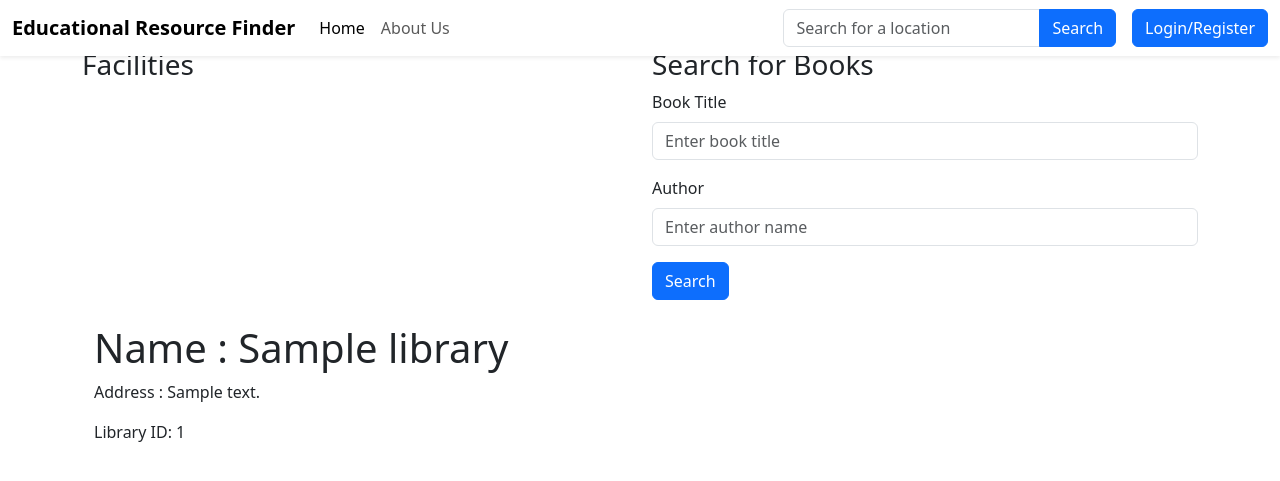
After one commit to SatishH64/EduLoc, a Django app: template Edu/templates/library.html in a window 1280 px wide. The commit adds this page. Shown: the top 481 px of the page. Run offline with Django 5.2, Linux system fonts and the light colour scheme; the template is opened without the code that fills it: most values are stand-ins (such as "Sample title", 1, 10 or a date in 2020).

Commit message:
Update : Added library and book search functionality

```diff
--- a/Edu/api/urls.py
+++ b/Edu/api/urls.py
@@ -8,4 +8,6 @@ urlpatterns = [
     path('nearby-search/', NearbySearchView.as_view(), name='nearby-search'),
     path('search-books/', BookSearchView.as_view(), name='search-books'),
     path("events/education/", EducationEventSearchView.as_view(), name="education-events"),
+    path("library/", library, name="library"),
+    path("library-details/<str:library_id>/", library_details, name="library-details"),
 ]
--- /dev/null
+++ b/Edu/static/js/libraryDetails.js
@@ -0,0 +1,71 @@
+document.addEventListener("DOMContentLoaded", () => {
+    const libraryName = document.getElementById("library-name");
+    const libraryAddress = document.getElementById("library-address");
+    const libraryFacilities = document.getElementById("library-facilities");
+    const bookSearchForm = document.getElementById("book-search-form");
+    const bookResults = document.getElementById("book-results");
+
+    // Fetch library details from the server
+    // const urlParams = new URLSearchParams(window.location.search);
+    // const libraryId = urlParams.get("id");
+    // fetch('/api/library-details/${libraryId}/');
+    // fetch(`/api/library-details/?library_id=${libraryId}`)
+    //     .then(response => response.json())
+    //     .then(data => {
+    //         libraryName.textContent = data.name;
+    //         libraryAddress.textContent = data.address;
+    //
+    //         // data.facilities.forEach(facility => {
+    //         //     const li = document.createElement("li");
+    //         //     li.className = "list-group-item";
+    //         //     li.textContent = facility;
+    //         //     libraryFacilities.appendChild(li);
+    //         // });
+    //     })
+    //     .catch(error => {
+    //         console.error("Error fetching library details:", error);
+    //     });
+
+    // Handle book search
+    bookSearchForm.addEventListener("submit", (event) => {
+        event.preventDefault();
+        const title = document.getElementById("book-title").value.trim();
+        const author = document.getElementById("book-author").value.trim();
+
+        let queryParams = [];
+        if (title) {
+            queryParams.push(`title=${encodeURIComponent(title)}`);
+            }
+        if (author) {
+            queryParams.push(`author=${encodeURIComponent(author)}`);
+        }
+        const queryString = queryParams.length > 0 ? `?${queryParams.join("&")}` : "";
+
+        fetch(`/api/search-books/${queryString}`)
+            .then(response => response.json())
+            .then(data => {
+                bookResults.innerHTML = "";
+
+                if (data.books.length === 0) {
+                    bookResults.innerHTML = "<p>No books found.</p>";
+                    return;
+                }
+
+                data.books.forEach(book => {
+                    const div = document.createElement("div");
+                    div.className = "card mb-3";
+                    div.innerHTML = `
+                        <div class="card-body">
+                            <h5 class="card-title">${book.title}</h5>
+                            <p class="card-text">Author: ${book.author}</p>
+                            <p class="card-text">Published: ${book.first_publish_year || "Unknown"}</p>
+                        </div>
+                    `;
+                    bookResults.appendChild(div);
+                });
+            })
+            .catch(error => {
+                console.error("Error searching for books:", error);
+            });
+    });
+});
--- /dev/null
+++ b/Edu/templates/includes/navbar.html
@@ -0,0 +1,52 @@
+<nav class="navbar navbar-expand-lg fixed-top bg-white navbar-light shadow-sm">
+    <div class="container-fluid">
+        <!-- Logo -->
+        <a class="navbar-brand fw-bold" href="#">Educational Resource Finder</a>
+
+        <!-- Toggler for mobile view -->
+        <button class="navbar-toggler" type="button" data-bs-toggle="collapse" data-bs-target="#navbarNav"
+                aria-controls="navbarNav" aria-expanded="false" aria-label="Toggle navigation">
+            <span class="navbar-toggler-icon"></span>
+        </button>
+
+        <!-- Navbar content -->
+        <div class="collapse navbar-collapse" id="navbarNav">
+            <!-- Left nav links -->
+            <ul class="navbar-nav me-auto mb-2 mb-lg-0">
+                <li class="nav-item">
+                    <a class="nav-link active" aria-current="page" href="#">Home</a>
+                </li>
+                <li class="nav-item">
+                    <a class="nav-link" href="#">About Us</a>
+                </li>
+            </ul>
+
+            <!-- Right-side tools -->
+            <div class="d-flex align-items-center gap-3 flex-wrap">
+                <!-- Search bar -->
+                <div id="search-container">
+                    <div class="input-group">
+                        <input type="text" id="location-search" class="form-control"
+                               placeholder="Search for a location"/>
+                        <button class="btn btn-primary" id="search-button">Search</button>
+                    </div>
+                </div>
+
+                <!-- Profile/Login buttons -->
+                <div>
+                    {% if user.is_authenticated %}
+                        <button type="button" class="btn profile-btn"
+                                onclick="toggleProfileModal()">
+                            <img src="/static/images/default-avatar.png"
+                                 alt="Profile Avatar" class="profile-avatar"/>
+                        </button>
+                    {% else %}
+                        <button type="button" class="btn btn-primary"
+                                onclick="window.location.href='{% url 'login_register' %}'">Login/Register
+                        </button>
+                    {% endif %}
+                </div>
+            </div>
+        </div>
+    </div>
+</nav>
--- /dev/null
+++ b/Edu/templates/library.html
@@ -0,0 +1,52 @@
+{% load static %}
+<!DOCTYPE html>
+<html lang="en">
+
+<head>
+    <meta charset="UTF-8">
+    <meta name="viewport" content="width=device-width, initial-scale=1.0">
+    <title>Library Details</title>
+    <link href="https://cdn.jsdelivr.net/npm/bootstrap@5.3.0/dist/css/bootstrap.min.css" rel="stylesheet">
+
+    <link rel="stylesheet" href="{% static 'css/library_details.css' %}">
+</head>
+
+<body>
+{% include 'includes/navbar.html' %}
+<div class="container mt-5">
+        <div class="row mt-4">
+            <div class="col-md-6">
+                <h3>Facilities</h3>
+                <ul id="library-facilities" class="list-group">
+                    <!-- Facilities will be dynamically loaded here -->
+                </ul>
+            </div>
+            <div class="col-md-6">
+                <h3>Search for Books</h3>
+                <form id="book-search-form">
+                    <div class="mb-3">
+                        <label for="book-title" class="form-label">Book Title</label>
+                        <input type="text" id="book-title" class="form-control" placeholder="Enter book title">
+                    </div>
+                    <div class="mb-3">
+                        <label for="book-author" class="form-label">Author</label>
+                        <input type="text" id="book-author" class="form-control" placeholder="Enter author name">
+                    </div>
+                    <button type="submit" class="btn btn-primary">Search</button>
+                </form>
+                <div id="book-results" class="mt-4">
+                    <!-- Book search results will be displayed here -->
+                </div>
+            </div>
+        </div>
+        <div class="container">
+        <h1 id="library-name" >Name : {{ library.name }}</h1>
+        <p id ="library-address">Address : {{ library.address }}</p>
+        <p id="library-id">Library ID: {{ library.library_id }}</p>
+        </div>
+    </div>
+    <script src="https://cdn.jsdelivr.net/npm/bootstrap@5.3.0/dist/js/bootstrap.bundle.min.js"></script>
+    <script src="{% static 'js/libraryDetails.js' %}"></script>
+</body>
+
+</html>
```
Also changed, not shown: Edu/api/views.py (+34 -1 lines), Edu/static/js/script.js (+9 -5 lines), Edu/templates/index.html (+1 -53 lines).
